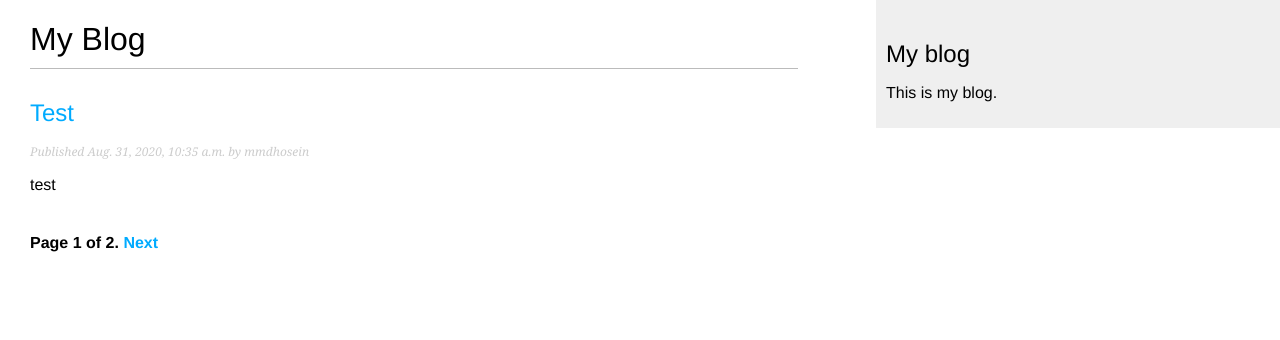
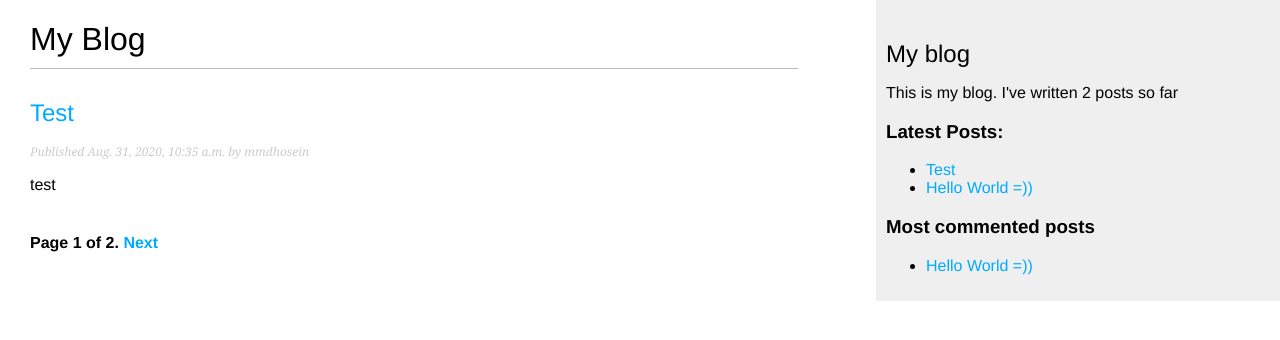
Before and after one commit to MohammadHosein21/SimpleWebLog, a Django app: page /blog/ in a window 1280 px wide. Shown: the top 340 px of the page. Run offline with Django 3.2, Linux system fonts and the light colour scheme; data comes from the database, SQL or seed files in the repository; parts of the project's set-up code (start-up, migrations or seed data) failed here and were passed over.

Commit message:
add custom template tag

```diff
--- a/blog/templates/blog/base.html
+++ b/blog/templates/blog/base.html
@@ -1,4 +1,5 @@
 {% load static %}
+{% load blog_tags %}
 <!DOCTYPE html>
 <html>
 <head>
@@ -12,7 +13,18 @@
 </div>
 <div id="sidebar">
     <h2>My blog</h2>
-    <p>This is my blog.</p>
+    <p>This is my blog. I've written {% total_posts %} posts so far</p>
+    <h3>Latest Posts:</h3>
+    {% show_latest_posts 2 %}
+    <h3>Most commented posts</h3>
+    {% get_most_commented_posts as most_commented_posts %}
+    <ul>
+        {% for post in most_commented_posts %}
+            <li>
+                <a href="{{ post.get_absolute_url }}">{{ post.title }}</a>
+            </li>
+        {% endfor %}
+    </ul>
 </div>
 </body>
 </html>
--- /dev/null
+++ b/blog/templates/blog/post/latest_posts.html
@@ -0,0 +1,7 @@
+<ul>
+    {% for post in latest_posts %}
+        <li>
+            <a href="{{ post.get_absolute_url }}">{{ post.title }}</a>
+        </li>
+    {% endfor %}
+</ul>
--- /dev/null
+++ b/blog/templatetags/blog_tags.py
@@ -0,0 +1,21 @@
+from ..models import Post
+from django import template
+from django.db.models import Count
+
+register = template.Library()
+
+
+@register.simple_tag
+def total_posts():
+    return Post.published.count()
+
+
+@register.inclusion_tag('blog/post/latest_posts.html')
+def show_latest_posts(count=1):
+    latest_posts = Post.published.order_by('-publish')[:count]
+    return {'latest_posts': latest_posts}
+
+
+@register.simple_tag
+def get_most_commented_posts(count=1):
+    return Post.published.annotate(total_comments=Count('comments')).order_by('-total_comments')[:count]
```
Lines whose indentation alone changed are shown as unchanged.
